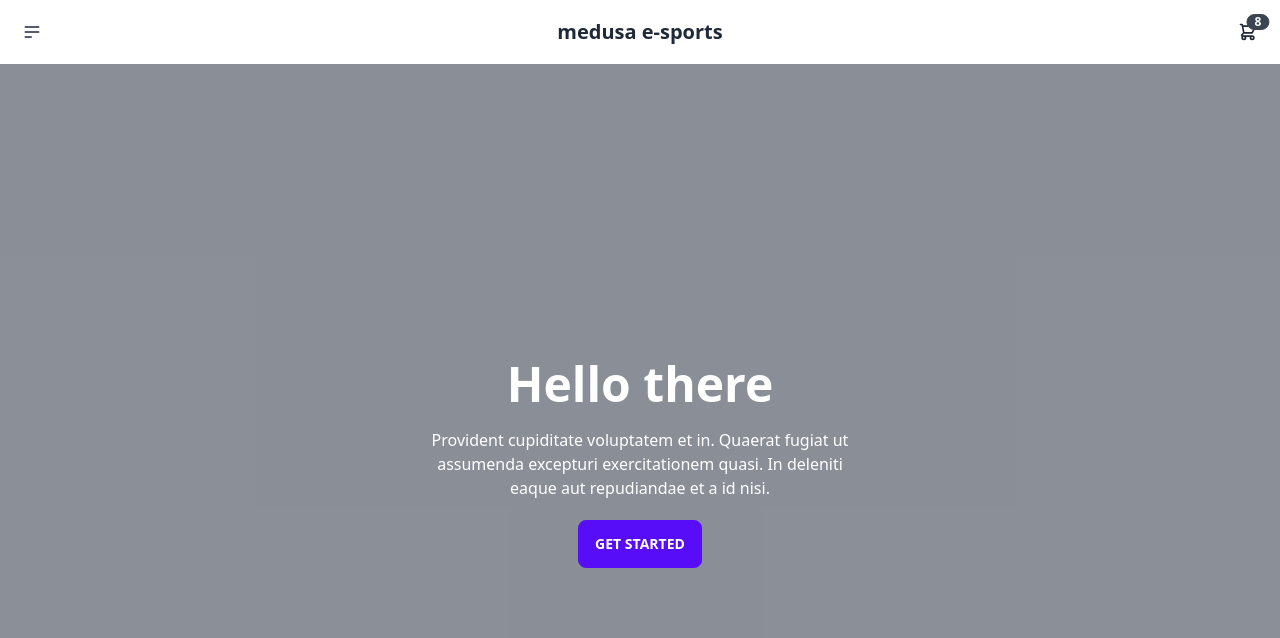
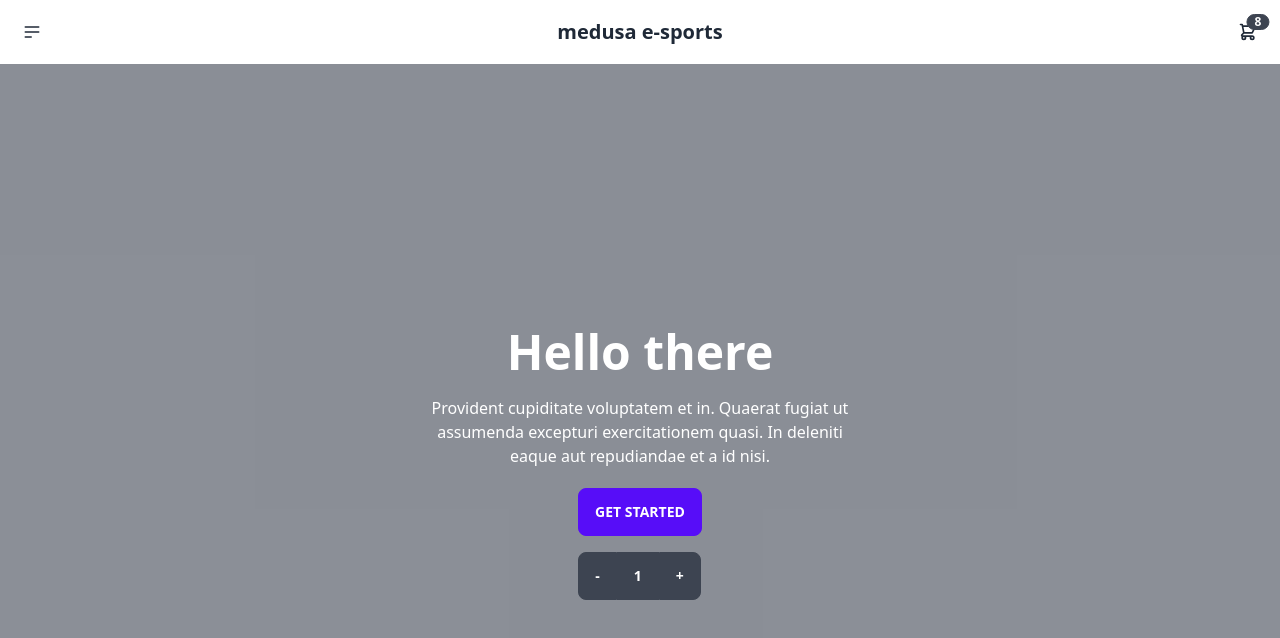
Before and after one commit to ignacioaortiz/e-sport-shop, a React (Create React App) app: page / in a window 1280 px wide. Shown: the top 638 px of the page. Built offline with nearby package versions, Linux system fonts and the light colour scheme.

Commit message:
feat: ItemCount - contador - Ortiz

```diff
--- /dev/null
+++ b/src/components/ItemCount.js
@@ -0,0 +1,20 @@
+const ItemCount = ({ stock, count, onAdd, onSubtract }) => {
+  return (
+    <div className='btn-group'>
+      <button className='btn' onClick={onSubtract}>
+        -
+      </button>
+      <button className='btn'>{count}</button>
+      <button
+        className='btn'
+        onClick={() => {
+          onAdd(stock);
+        }}
+      >
+        +
+      </button>
+    </div>
+  );
+};
+
+export { ItemCount };
--- a/src/containers/ItemListContainer.js
+++ b/src/containers/ItemListContainer.js
@@ -1,15 +1,32 @@
+import { useState } from 'react';
+import { ItemCount } from '../components/ItemCount';
+
 const ItemListContainer = ({ greeting }) => {
+  const [count, setCount] = useState(1);
+
+  const onAdd = stock => {
+    if (count < stock) {
+      setCount(count + 1);
+    }
+  };
+
+  const onSubtract = () => {
+    if (count > 1) {
+      setCount(count - 1);
+    }
+  };
   return (
     <div className='hero min-h-screen'>
       <div className='hero-overlay bg-opacity-60'></div>
       <div className='hero-content text-center text-neutral-content'>
-        <div className='max-w-md'>
+        <div className='max-w-md flex flex-col items-center'>
           <h1 className='mb-5 text-5xl font-bold'>Hello there</h1>
           <p className='mb-5'>
             Provident cupiditate voluptatem et in. Quaerat fugiat ut assumenda excepturi exercitationem quasi. In
             deleniti eaque aut repudiandae et a id nisi.
           </p>
-          <button className='btn btn-primary'>{greeting}</button>
+          <button className='btn btn-primary mb-4'>{greeting}</button>
+          <ItemCount stock={5} count={count} onAdd={onAdd} onSubtract={onSubtract} />
         </div>
       </div>
     </div>
```
